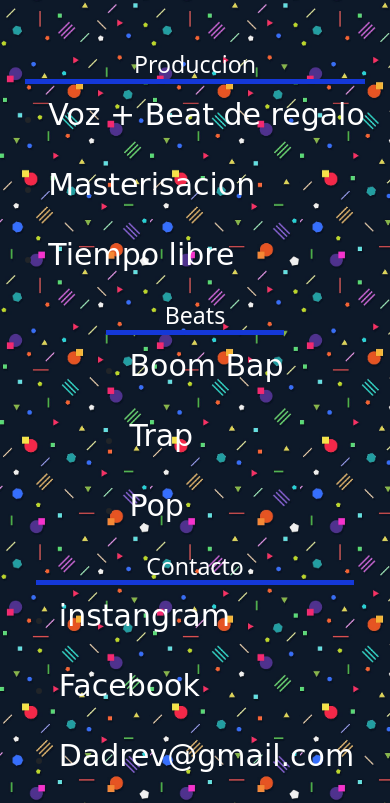
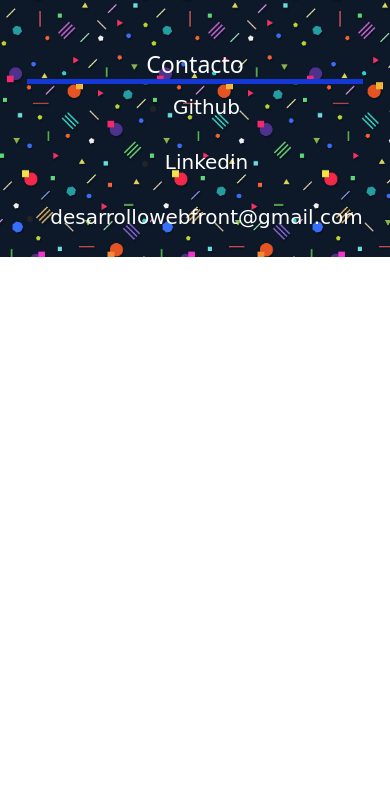
Before and after one commit to ChristianMagallanes/portfolio, a plain HTML site: page index.html in a window 390 px wide. Shown: the part 4749-5552 px from the top of the page. After the commit the page ends 5006 px from the top, so only its background shows below. Drawn offline with nearby package versions, Linux system fonts and the light colour scheme; a web font is replaced by a local one.

Commit message:
ajustando el responsive

```diff
--- a/index.html
+++ b/index.html
@@ -170,25 +170,12 @@
 
 
   <footer class="footer">
-    <div>
-      <h3>Produccion</h3>
-      <li><a class="ItemFooter" href="#">Voz + Beat de regalo</a></li>
-      <li><a class="ItemFooter" href="#">Masterisacion</a></li>
-      <li><a class="ItemFooter" href="#">Tiempo libre</a></li>
 
-    </div>
-    <div>
-      <h3>Beats</h3>
-      <li><a class="ItemFooter" href="#">Boom Bap</a></li>
-      <li><a class="ItemFooter" href="#">Trap</a></li>
-      <li><a class="ItemFooter" href="#">Pop</a></li>
-
-    </div>
     <div>
       <h3>Contacto</h3>
-      <li><a class="ItemFooter" href="#">instangram</a></li>
-      <li><a class="ItemFooter" href="#">Facebook</a></li>
-      <li><a  class="ItemFooter"href="#">Dadrev@gmail.com</a></li>
+      <li><a class="ItemFooter" href="#">Github</a></li>
+      <li><a class="ItemFooter" href="#">Linkedin</a></li>
+      <li><a  class="ItemFooter"href="#">desarrollowebfront@gmail.com</a></li>
     </div>
 
   </footer>
--- a/sass/_Footer.scss
+++ b/sass/_Footer.scss
@@ -15,6 +15,7 @@
 }
 .footer li{
   margin-bottom: 25px;
+  text-align: center;
 }
 .ItemFooter:hover{
   padding-left: 5px;
@@ -25,5 +26,9 @@
   color: #fff;
   font-size: 30px;
   margin-bottom: 25px;
+  @include mobile{
+    font-size: 20px;
+  }
+
   font-family: 'Staatliches', cursive;
 }
```
Also changed, not shown: css/main.css.
